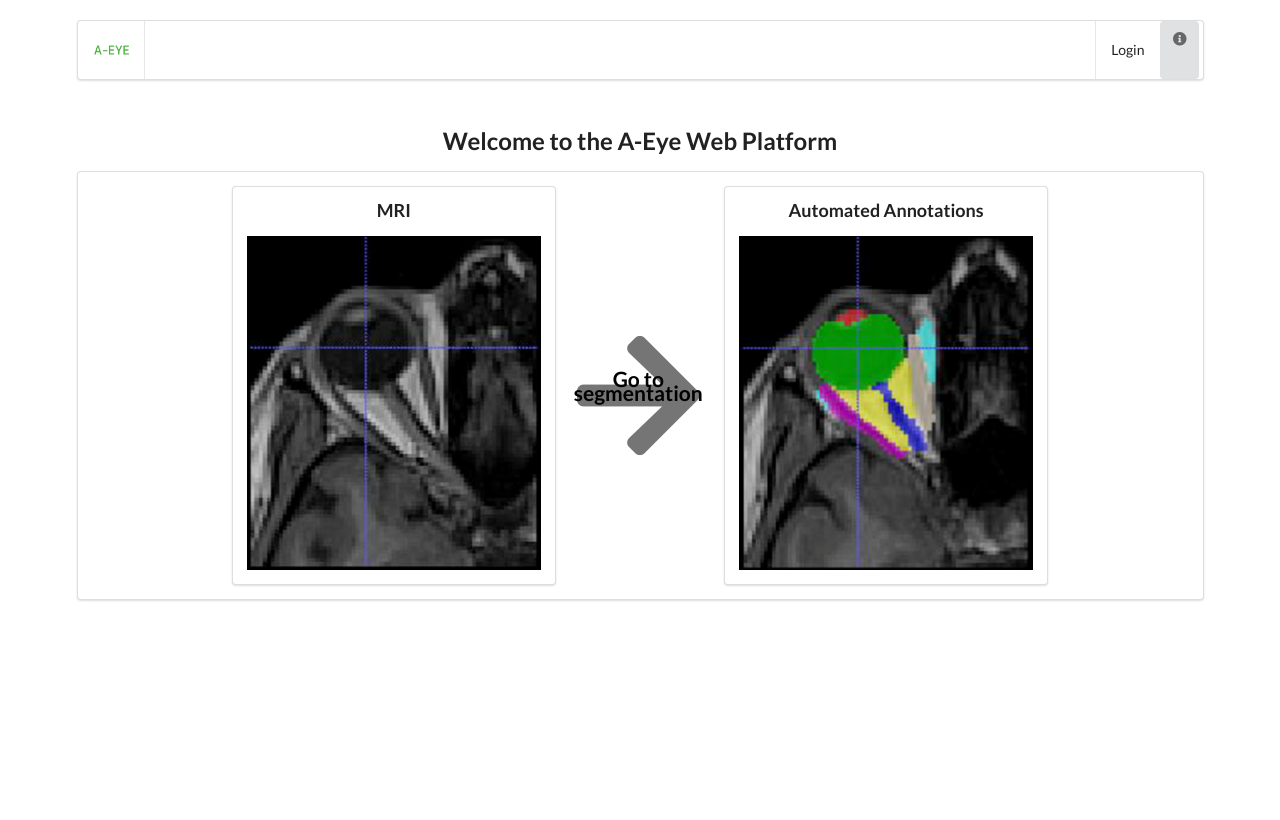
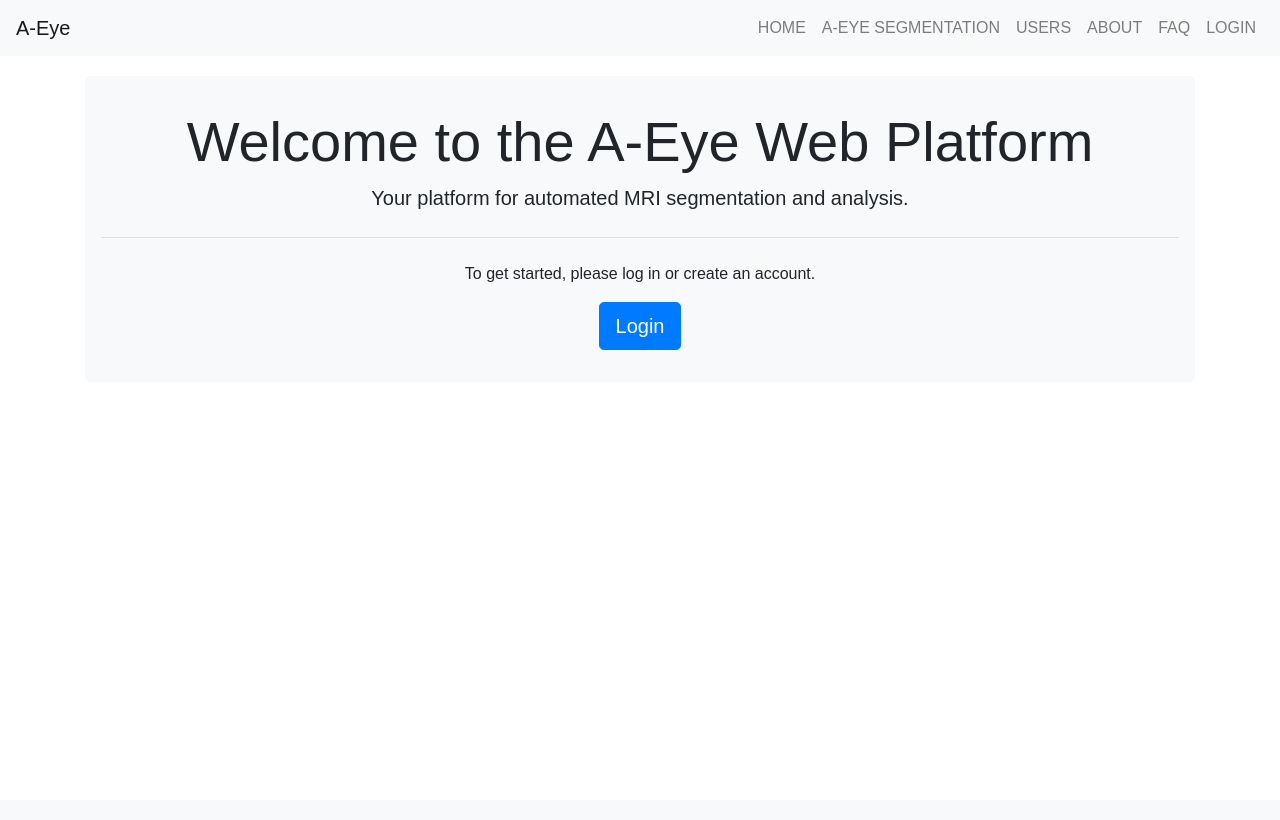
Before and after one commit to jijiduc/a-eye_web_dev_jeremy, a Flask app: page / in a window 1280 px wide. After the commit the page ends 350 px from the top, so only its background shows below. Run offline with Flask 2, Linux system fonts and the light colour scheme; parts of the project's set-up code (start-up, migrations or seed data) failed here and were passed over; some libraries are stand-ins or nearby versions.

Commit message:
volbrainstylestart
new buttons, new html pages

```diff
--- a/app.py
+++ b/app.py
@@ -84,7 +84,7 @@ def callback():
             return redirect(url_for('verify_email'))
 
         session["user"] = userinfo
-        return redirect(url_for('index'))
+        return redirect(url_for('segmentationtool'))
     except OAuthError as error:
         flash("Erreur d'authentification : " + error.description)
         return redirect(url_for('welcome'))
@@ -117,16 +117,27 @@ def logout():
             quote_via=quote_plus,
         )
     )
+@app.route("/services")
+def services():
+    return render_template("services.html")
 
 @app.route('/users')
 def users():
     users = User.query.all()
     return render_template('users.html', users=users)
 
-@app.route('/index')
-def index():
+@app.route("/about")
+def about():
+    return render_template("about.html")
+
+@app.route("/faq")
+def faq():
+    return render_template("faq.html")
+
+@app.route('/segmentationtool')
+def segmentationtool():
     if 'user' in session:
-        return render_template('index.html')
+        return render_template('segmentationtool.html')
     return redirect(url_for('login'))
 
 @app.route('/informations')
@@ -142,8 +153,8 @@ def upload_files():
                 if file and allowed_file(file.filename):
                     filename = secure_filename(file.filename)
                     file.save(os.path.join(UPLOAD_FOLDER, filename))
-            return redirect(url_for('index'))
-    return render_template('index.html')
+            return redirect(url_for('segmentationtool'))
+    return render_template('segmentationtool.html')
 
 # ----------------------------------------------------------------------------------------------
 # MAIN
--- /dev/null
+++ b/static/css/styles.css
@@ -0,0 +1,17 @@
+body {
+    font-family: 'Arial', sans-serif;
+}
+
+.navbar {
+    margin-bottom: 20px;
+}
+
+.jumbotron {
+    background-color: #f8f9fa;
+    padding: 2rem 1rem;
+}
+
+.btn-primary {
+    background-color: #007bff;
+    border-color: #007bff;
+}
--- a/templates/base.html
+++ b/templates/base.html
@@ -3,41 +3,50 @@
 <head>
     <meta charset="UTF-8">
     <meta name="viewport" content="width=device-width, initial-scale=1.0">
-    <title>{% block title %}Auth0 Example{% endblock %}</title>
-    <link rel="icon" type="image/x-icon" href="{{ url_for('static', filename='images/favicon.ico') }}">
-    <link rel="stylesheet" href="https://cdn.jsdelivr.net/npm/semantic-ui@2.4.2/dist/semantic.min.css">
-    <script src="https://cdn.jsdelivr.net/npm/semantic-ui@2.4.2/dist/semantic.min.js"></script>
-    <style>
-        .logout-link {
-            color: red !important;
-        }
-        .welcome-text {
-            white-space: nowrap;
-            overflow: hidden;
-            text-overflow: ellipsis;
-            max-width: 200px; /* Adjust this value as needed */
-        }
-    </style>
+    <title>{% block title %}A-Eye Web Platform{% endblock %}</title>
+    <link rel="stylesheet" href="https://stackpath.bootstrapcdn.com/bootstrap/4.5.2/css/bootstrap.min.css">
+    <link rel="stylesheet" href="{{ url_for('static', filename='css/styles.css') }}">
 </head>
 <body>
-    <div class="ui container" style="margin-top: 20px;">
-        <div class="ui menu">
-            <a href="{{ url_for('welcome') }}" class="header item">
-                <img src="{{ url_for('static', filename='images/logo.png') }}" alt="Logo" style="height: 40px;">
-            </a>
-            <div class="right menu">
+    <nav class="navbar navbar-expand-lg navbar-light bg-light">
+        <a class="navbar-brand" href="{{ url_for('welcome') }}">A-Eye</a>
+        <button class="navbar-toggler" type="button" data-toggle="collapse" data-target="#navbarNav" aria-controls="navbarNav" aria-expanded="false" aria-label="Toggle navigation">
+            <span class="navbar-toggler-icon"></span>
+        </button>
+        <div class="collapse navbar-collapse" id="navbarNav">
+            <ul class="navbar-nav ml-auto">
+                <li class="nav-item">
+                    <a class="nav-link" href="{{ url_for('welcome') }}">HOME</a>
+                </li>
+                <li class="nav-item">
+                    <a class="nav-link" href="{{ url_for('segmentationtool') }}">A-EYE SEGMENTATION</a>
+                </li>
+                <li class="nav-item">
+                    <a class="nav-link" href="{{ url_for('users') }}">USERS</a>
+                </li>
+                <li class="nav-item">
+                    <a class="nav-link" href="{{ url_for('about') }}">ABOUT</a>
+                </li>
+                <li class="nav-item">
+                    <a class="nav-link" href="{{ url_for('faq') }}">FAQ</a>
+                </li>
                 {% if session.get('user') %}
-                    <div class="item welcome-text" style="max-width: 400px;">Welcome, {{ session.user.email }}</div>
-                    <a href="{{ url_for('logout') }}" class="item logout-link">Logout</a>
+                    <li class="nav-item">
+                        <a class="nav-link" href="{{ url_for('logout') }}">LOGOUT</a>
+                    </li>
                 {% else %}
-                    <a href="{{ url_for('login') }}" class="item">Login</a>
+                    <li class="nav-item">
+                        <a class="nav-link" href="{{ url_for('login') }}">LOGIN</a>
+                    </li>
                 {% endif %}
-                <a class="ui icon button" href="{{ url_for('informations') }}" target="_blank" title="Informations">
-                    <i class="info circle icon"></i>
-                </a>
-            </div>
+            </ul>
         </div>
+    </nav>
+    <div class="container">
         {% block content %}{% endblock %}
     </div>
+    <script src="https://code.jquery.com/jquery-3.5.1.slim.min.js"></script>
+    <script src="https://cdn.jsdelivr.net/npm/@popperjs/core@2.5.4/dist/umd/popper.min.js"></script>
+    <script src="https://stackpath.bootstrapcdn.com/bootstrap/4.5.2/js/bootstrap.min.js"></script>
 </body>
 </html>
--- a/templates/welcomepage.html
+++ b/templates/welcomepage.html
@@ -3,30 +3,11 @@
 {% block title %}Welcome{% endblock %}
 
 {% block content %}
-<div class="ui center aligned container" style="margin-top: 50px;">
-    <h2 class="ui center aligned header">Welcome to the A-Eye Web Platform</h2>
-    <div class="ui segment">
-        <div class="ui stackable centered grid">
-            <div class="five wide column">
-                <div class="ui segment">
-                    <h3 class="ui center aligned header">MRI</h3>
-                    <img src="{{ url_for('static', filename='images/MRI_before.png') }}" alt="MRI Before" class="ui medium image">
-                </div>
-            </div>
-            <div class="two wide column" style="display: flex; align-items: center; justify-content: center; position: relative;">
-                <a href="{{ url_for('index') }}" class="ui icon button" style="background: none; border: none; box-shadow: none; position: relative;">
-                    <i class="huge arrow right icon" style="font-size: 10em;"></i>
-                    <div style="position: absolute; top: 50%; left: 50%; transform: translate(-50%, -50%); font-size: 1.5em; color: black;">Go to segmentation</div>
-                </a>
-            </div>
-            <div class="five wide column">
-                <div class="ui segment">
-                    <h3 class="ui center aligned header">Automated Annotations</h3>
-                    <img src="{{ url_for('static', filename='images/MRI_after.png') }}" alt="MRI After" class="ui medium image">
-                </div>
-            </div>
-        </div>
-    </div>
-    <div class="ui hidden divider"></div>
+<div class="jumbotron text-center">
+    <h1 class="display-4">Welcome to the A-Eye Web Platform</h1>
+    <p class="lead">Your platform for automated MRI segmentation and analysis.</p>
+    <hr class="my-4">
+    <p>To get started, please log in or create an account.</p>
+    <a class="btn btn-primary btn-lg" href="{{ url_for('login') }}" role="button">Login</a>
 </div>
 {% endblock %}
```
Also changed, not shown: templates/segmentationtool.html (renamed from templates/index.html).
